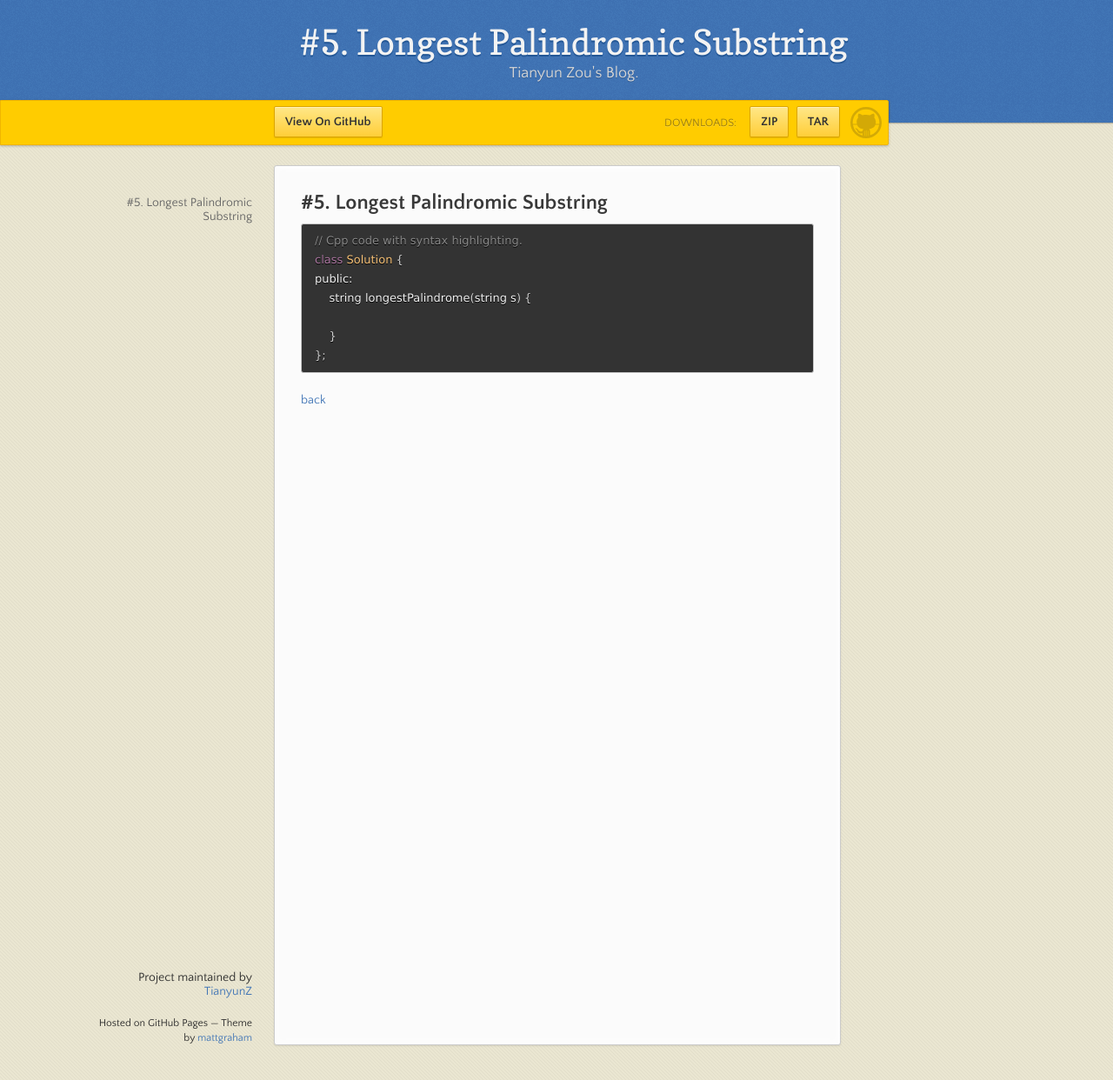
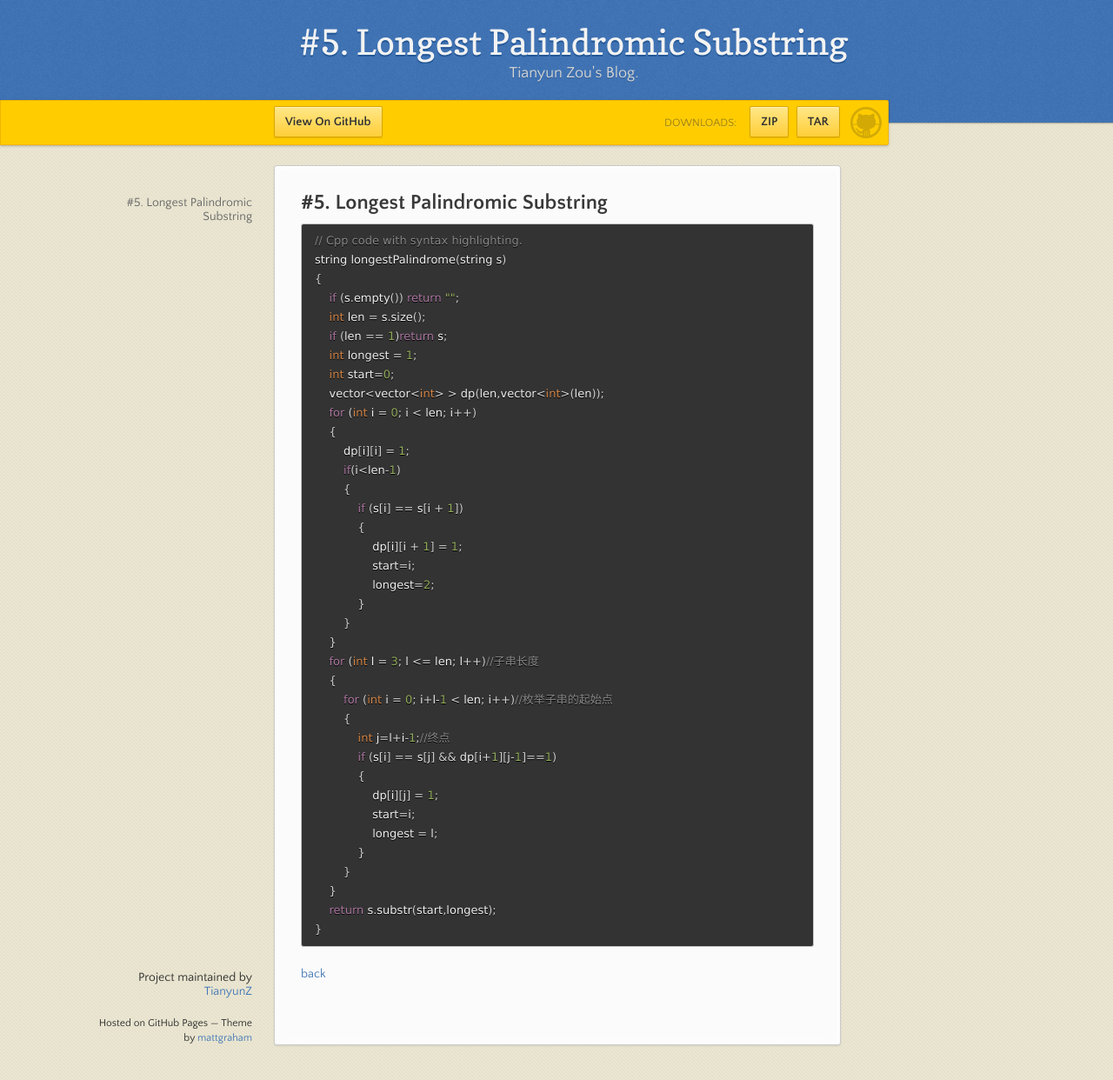
Before and after one commit to TianyunZ/Leetcode-Solutions, a Jekyll site: the page built from problem-5.md, in a window 1280 px wide and 1242 px high. Shown: the whole window at 87% size. Built offline with Jekyll 4.4.1, drawn with Linux system fonts in a browser that asks for light colours; our own code applies the rules of GitHub Pages for plain Markdown files.

Commit message:
修改文件: problem-5.md

````diff
--- a/problem-5.md
+++ b/problem-5.md
@@ -7,12 +7,42 @@ layout: default
 
 ```cpp
 // Cpp code with syntax highlighting.
-class Solution {
-public:
-    string longestPalindrome(string s) {
-
+string longestPalindrome(string s)
+{
+    if (s.empty()) return "";
+    int len = s.size();
+    if (len == 1)return s;
+    int longest = 1;
+    int start=0;
+    vector<vector<int> > dp(len,vector<int>(len));
+    for (int i = 0; i < len; i++)
+    {
+        dp[i][i] = 1;
+        if(i<len-1)
+        {
+            if (s[i] == s[i + 1])
+            {
+                dp[i][i + 1] = 1;
+                start=i;
+                longest=2;
+            }
+        }
     }
-};
+    for (int l = 3; l <= len; l++)//子串长度
+    {
+        for (int i = 0; i+l-1 < len; i++)//枚举子串的起始点
+        {
+            int j=l+i-1;//终点
+            if (s[i] == s[j] && dp[i+1][j-1]==1)
+            {
+                dp[i][j] = 1;
+                start=i;
+                longest = l;
+            }
+        }
+    }
+    return s.substr(start,longest);
+}
 ```
 
 [back](./)
````
